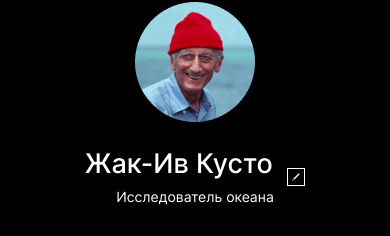
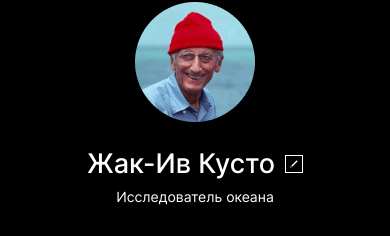
Before and after one commit to HankRutherfordHill/mesto-project, a plain HTML site: page index.html in a window 390 px wide. Shown: the part 128-364 px from the top of the page. Drawn offline with Linux system fonts and the light colour scheme.

Commit message:
mesto 1.2q

```diff
--- a/blocks/profile/__edit/profile__edit.css
+++ b/blocks/profile/__edit/profile__edit.css
@@ -5,6 +5,7 @@
   display: inline-block;
   border: 0;
   padding: 0;
+  margin-left: 18px;
 }
 
 @media all and (max-width: 700px) {
@@ -12,6 +13,8 @@
     background: url(../../../images/edit-button320.svg);
     width: 18px;
     height: 18px;
+    margin-left: 10px;
+
   }
 }
 
--- a/blocks/profile/__title/profile__title.css
+++ b/blocks/profile/__title/profile__title.css
@@ -1,6 +1,5 @@
 .profile__title {
   margin: 0;
-  padding-right: 18px;
   color: #fff;
   font-weight: 500;
   font-size: 42px;
@@ -14,7 +13,7 @@
 
 @media all and (max-width: 700px) {
   .profile__title {
-    padding: 26px 10px 5px 0;
+    padding: 26px 0 5px;
     font-size: 27px;
     line-height: 1.22;
   }
--- a/index.html
+++ b/index.html
@@ -19,8 +19,8 @@
         <img class="profile__avatar" src="./images/cousteau.png" alt="Жак-Ив Кусто">
         <div class="profile__info">
           <div>
-            <h1 class="profile__title">Жак-Ив Кусто</h1>
-            <button class="profile__edit" type="button"></button>
+            <h1 class="profile__title">Жак-Ив Кусто<button class="profile__edit" type="button"></button></h1>
+
           </div>
           <p class="profile__subtitle">Исследователь океана</p>
         </div>
```
